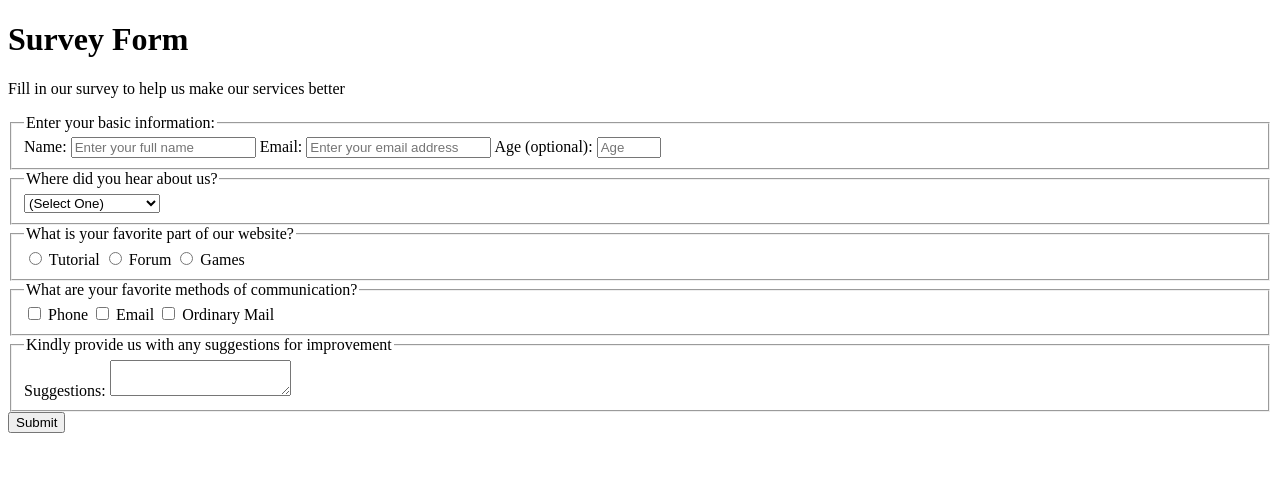
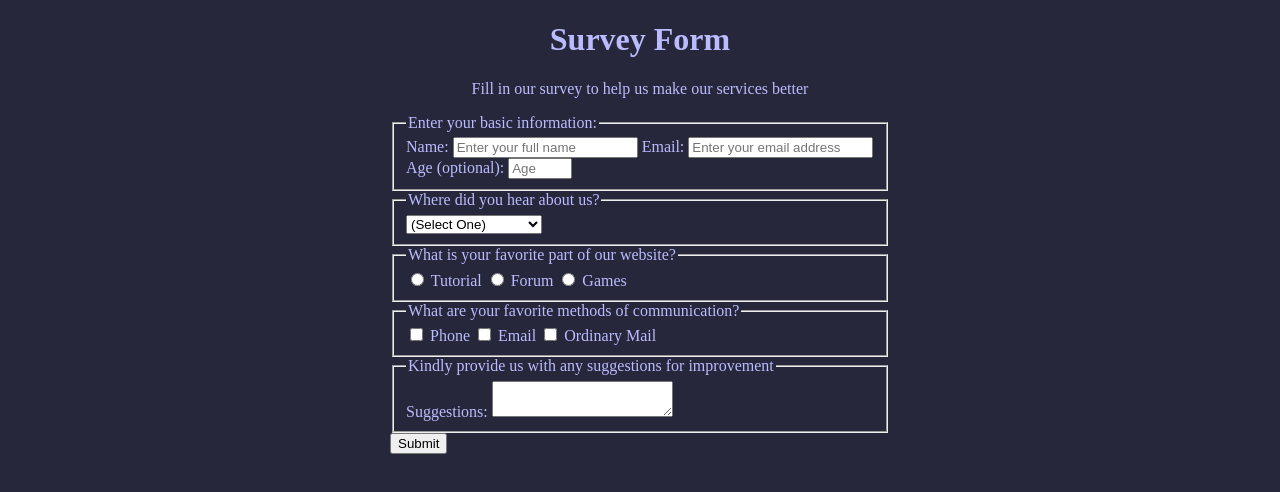
Before and after one commit to amira-techspace/survey-form, a plain HTML site: page index.html in a window 1280 px wide. Drawn offline with Linux system fonts and the light colour scheme.

Commit message:
Basic colors and alignment

```diff
--- a/index.html
+++ b/index.html
@@ -5,6 +5,7 @@
     <meta charset="UTF-8">
     <meta name="viewport" content="width=device-width, initial-scale=1.0">
     <title>Survey Form</title>
+    <link rel="stylesheet" href="styles.css">
 </head>
 
 <body>
--- /dev/null
+++ b/styles.css
@@ -0,0 +1,18 @@
+body {
+    background-color: #27273b;
+    color: #bbf;
+}
+
+header {
+    text-align: center;
+}
+
+main {
+    width: 80%;
+    max-width: 500px;
+     margin: auto;
+}
+
+button {
+    margin: auto;
+}
```
